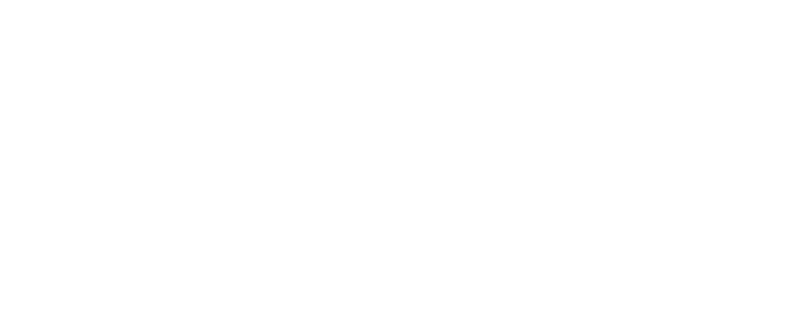
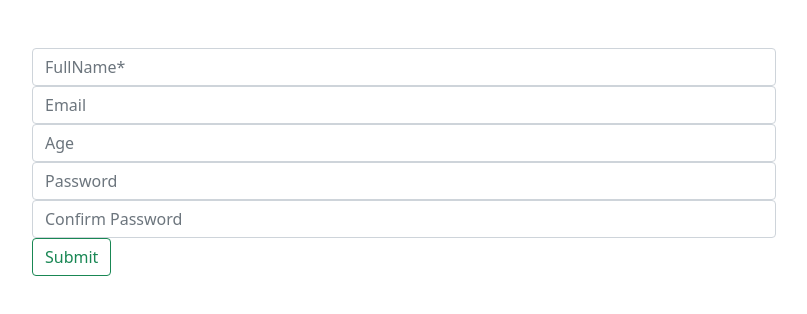
Before and after one commit to EmrullahKutlar/ReactCourse, a React (Vite) app in the folder my-react-app/: page / in a window 1280 px wide. Shown: the top 314 px of the page, without its empty margins (236-1043 px from the left). Built offline with nearby package versions, Linux system fonts and the light colour scheme.

Commit message:
11-React-Hook-Form-With-Yup

```diff
--- a/my-react-app/index.html
+++ b/my-react-app/index.html
@@ -4,10 +4,12 @@
     <meta charset="UTF-8" />
     <link rel="icon" type="image/svg+xml" href="/vite.svg" />
     <meta name="viewport" content="width=device-width, initial-scale=1.0" />
+    <link href="https://cdn.jsdelivr.net/npm/bootstrap@5.0.2/dist/css/bootstrap.min.css" rel="stylesheet" integrity="sha384-EVSTQN3/azprG1Anm3QDgpJLIm9Nao0Yz1ztcQTwFspd3yD65VohhpuuCOmLASjC" crossorigin="anonymous">
     <title>Vite + React</title>
   </head>
   <body>
     <div id="root"></div>
     <script type="module" src="/src/main.jsx"></script>
+    <script src="https://cdn.jsdelivr.net/npm/bootstrap@5.0.2/dist/js/bootstrap.bundle.min.js" integrity="sha384-MrcW6ZMFYlzcLA8Nl+NtUVF0sA7MsXsP1UyJoMp4YLEuNSfAP+JcXn/tWtIaxVXM" crossorigin="anonymous"></script>
   </body>
 </html>
--- a/my-react-app/package.json
+++ b/my-react-app/package.json
@@ -9,8 +9,11 @@
     "preview": "vite preview"
   },
   "dependencies": {
+    "@hookform/resolvers": "^2.9.10",
     "react": "^18.2.0",
-    "react-dom": "^18.2.0"
+    "react-dom": "^18.2.0",
+    "react-hook-form": "^7.41.1",
+    "yup": "^0.32.11"
   },
   "devDependencies": {
     "@types/react": "^18.0.26",
--- a/my-react-app/src/App.jsx
+++ b/my-react-app/src/App.jsx
@@ -1,10 +1,12 @@
 import { useState } from "react";
+import { Form } from "./Form";
 
 function App() {
 
 
   return (
     <div className="App">
+      <Form/>
     </div>
   );
 }
--- /dev/null
+++ b/my-react-app/src/Form.jsx
@@ -0,0 +1,61 @@
+import { useForm } from "react-hook-form";
+import * as yup from "yup"
+import {yupResolver} from '@hookform/resolvers/yup'
+
+export const Form = () => {
+
+  const schema= yup.object().shape({
+    fullName: yup.string().required("Full name is required"),
+    email: yup.string().email().required(),
+    age: yup.number().positive().integer().min(18).required(),
+    password: yup.string().min(4).max(20).required(),
+    confirmPassword: yup.string().oneOf([yup.ref('password'),null],"Password doesn't match").required()
+  })
+  const { register, handleSubmit, formState:{errors} } = useForm({
+    resolver:yupResolver(schema)
+  });
+
+  const onSubmit=(data)=>{
+    console.log(data);
+  }
+
+  return (
+    <div className="container">
+      <div className="row">
+        <div className="col-12   d-flex justify-content-center mt-5">
+          <div className="col-12 col-md-8">
+            <form  className="w-100 " onSubmit={handleSubmit(onSubmit)}>
+              <input
+                type="text"
+                className="form-control"
+                placeholder="FullName*"
+                {...register("fullName")}
+              />
+              {errors.fullName && <p className="text-danger ">{errors.fullName?.message}</p>}
+
+              <input type="email" className="form-control" placeholder="Email"  {...register("email")}/>
+              {errors.email && <p className="text-danger ">{errors.email?.message}</p>}
+              <input type="number" className="form-control" placeholder="Age" {...register("age")} />
+              {errors.age && <p className="text-danger ">{errors.age?.message}</p>}
+              <input
+                type="password"
+                className="form-control"
+                placeholder="Password"
+                {...register("password")}
+              />
+               {errors.password && <p className="text-danger ">{errors.password?.message}</p>}
+              <input
+                type="password"
+                className="form-control"
+                placeholder="Confirm Password"
+                {...register("confirmPassword")}
+              />
+               {errors.confirmPassword && <p className="text-danger ">{errors.confirmPassword?.message}</p>}
+              <input type="submit" className="btn btn-outline-success " />
+            </form>
+          </div>
+        </div>
+      </div>
+    </div>
+  );
+};
```
Also changed, not shown: 1 other file (tests, documents, lock files or other folders).
